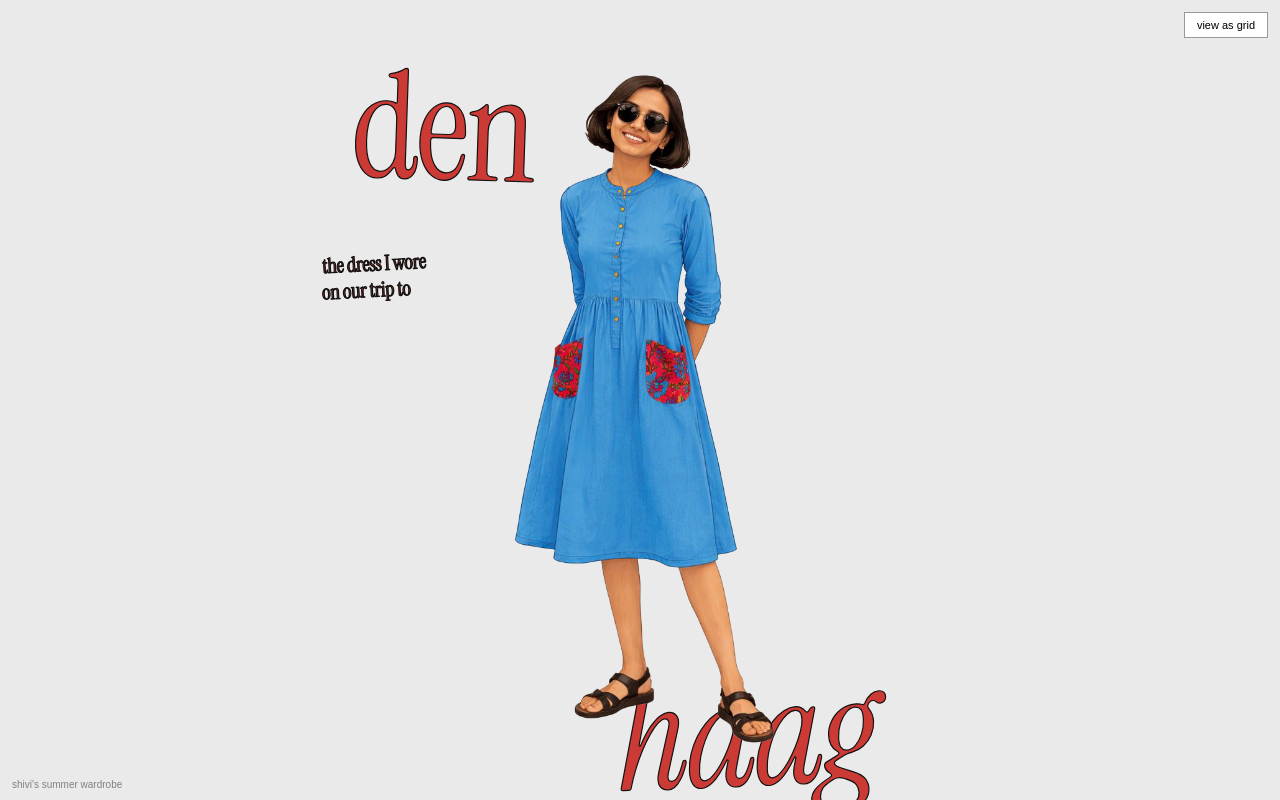
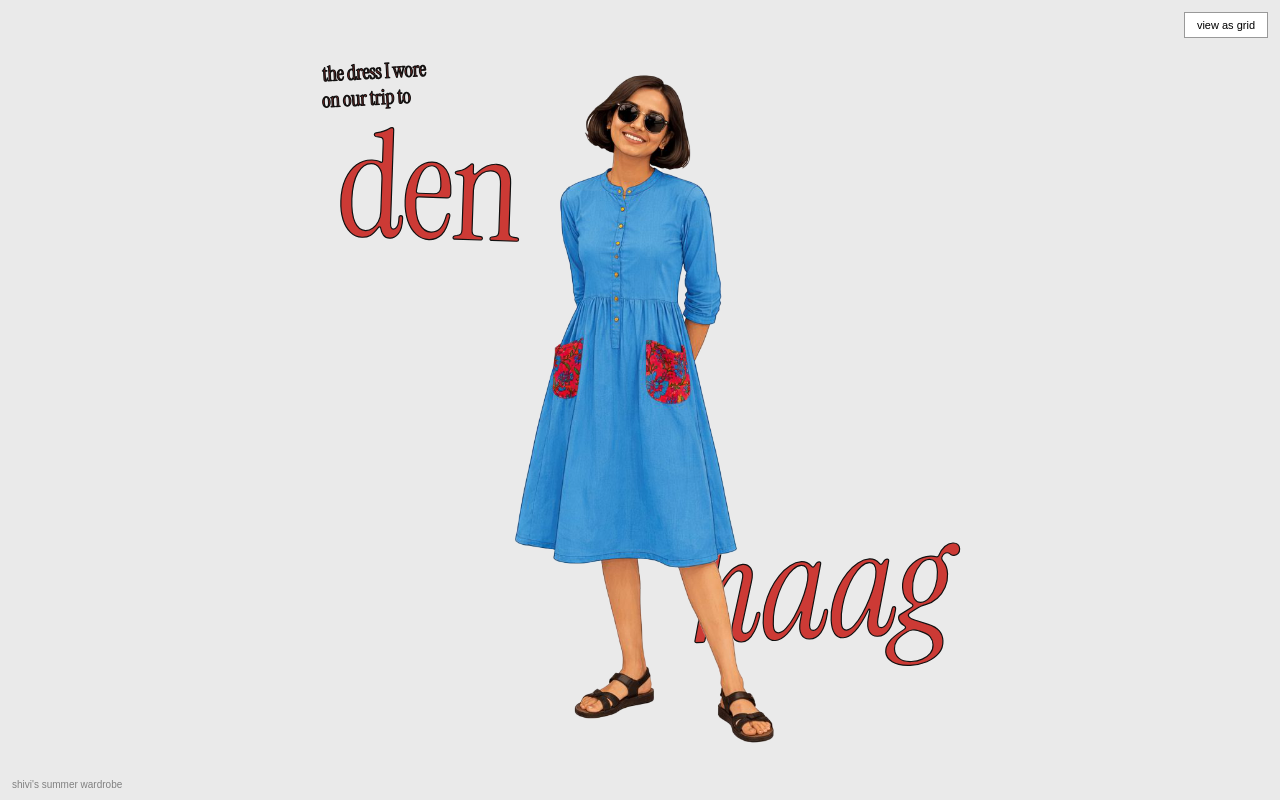
Before and after one commit to shivanidotsingh/wardrobe, a plain HTML site: page text.html in a window 1280 px wide. Drawn offline with Linux system fonts and the light colour scheme.

Commit message:
Update text.html

```diff
--- a/text.html
+++ b/text.html
@@ -174,25 +174,26 @@
 
 <script>
 /* ---------------------------------------------------------------
-   Canvas is 900 x 1050. At full height the figure is ~420 wide and
-   fills the canvas top to bottom, so the free space is horizontal
-   bands, not side margins:
+   Canvas is 900 x 1050. The figure is ~420 wide, centred.
 
-   TOP BAND      y 60–280    only your head is here (x ~400–500),
-                             so a hero word runs nearly full width.
-   BOTTOM BAND   y 870–1010  only feet. Same — wide open.
-   SIDE CHANNELS x 20–235 and x 680–880, for the middle third.
-                 Nothing wider than ~210 or it lands on you.
+   READING PATH — every poster runs the same way, so the sentence
+   holds together:
+       y  70–110   opening words, small, top left
+       y 110–290   first hero, top left, running right
+       y 300–560   the middle bits, side channels
+       y 680–760   final hero, pushed right, ending near x 860
 
    THREE TIERS
-   small   26–44   the, of, in, at, and — connectives and the
-                   run-on bits. Side channels only.
-   mid     90–160  secondary content words.
-   hero   160–210  the word the poster is about. Top or bottom band.
+   small   26–44   the, of, in, at, and — connectives.
+                   Side channels: x 20–235 or x 680–880.
+   mid     90–170  secondary content words.
+   hero   170–210  the word the poster is about. Crosses the
+                   figure, which is the point.
 
    Rough width: chars x 0.42 x fontSize. Keep x + width under 880.
 
    line = [text, fontSize, x, y, rotation, italic?]
+   Lines reveal in array order, so keep them in sentence order.
 ----------------------------------------------------------------*/
 const items = [
   {
@@ -200,10 +201,10 @@ const items = [
     caption: "the dress I wore on our trip to den haag.",
     color: "#cc3a35",
     lines: [
-      ["the dress I wore", 28, 20, 330, -3],
-      ["on our trip to", 28, 20, 366, -3],
-      ["den", 200, 60, 80, 2],
-      ["haag", 200, 420, 900, -2.5, 1]
+      ["the dress I wore", 28, 20, 70, -3],
+      ["on our trip to", 28, 20, 106, -3],
+      ["den", 200, 40, 160, 2],
+      ["haag", 200, 520, 700, -2.5, 1]
     ]
   },
   {
@@ -211,10 +212,10 @@ const items = [
     caption: "that indigo print dress with deep pockets.",
     color: "#29459a",
     lines: [
-      ["that indigo print", 28, 20, 330, -2.5],
-      ["dress with", 28, 20, 366, -2.5],
-      ["deep", 200, 50, 90, 2],
-      ["pockets", 170, 300, 900, -2, 1]
+      ["that indigo print", 28, 20, 70, -2.5],
+      ["dress with", 28, 20, 106, -2.5],
+      ["deep", 200, 40, 160, 2],
+      ["pockets", 170, 360, 700, -2, 1]
     ]
   },
   {
@@ -222,11 +223,11 @@ const items = [
     caption: "that westside dress richa said her mom also owned.",
     color: "#f4f1e8",
     lines: [
-      ["that", 30, 20, 320, -3],
-      ["westside", 180, 80, 80, 1.5],
-      ["dress richa said", 28, 680, 620, -2],
-      ["her mom also", 28, 680, 656, -2],
-      ["owned", 190, 320, 900, -2.5, 1]
+      ["that", 30, 20, 70, -3],
+      ["westside", 180, 50, 110, 1.5],
+      ["dress richa said", 28, 680, 420, -2],
+      ["her mom also", 28, 680, 456, -2],
+      ["owned", 190, 460, 700, -2.5, 1]
     ]
   },
   {
@@ -234,10 +235,10 @@ const items = [
     caption: "that family photo dress.",
     color: "#4a63c8",
     lines: [
-      ["that", 30, 20, 320, -3],
-      ["family", 200, 70, 80, 2],
-      ["photo", 170, 60, 880, -2],
-      ["dress", 170, 480, 960, 1.5, 1]
+      ["that", 30, 20, 70, -3],
+      ["family", 200, 40, 120, 2],
+      ["photo", 170, 400, 420, -2],
+      ["dress", 190, 460, 720, 1.5, 1]
     ]
   },
   {
@@ -245,10 +246,10 @@ const items = [
     caption: "that kutch trip skirt.",
     color: "#b2382f",
     lines: [
-      ["that", 30, 20, 320, -3],
-      ["kutch", 200, 60, 80, 2],
-      ["trip", 160, 60, 890, -2],
-      ["skirt", 180, 440, 950, 1.5, 1]
+      ["that", 30, 20, 70, -3],
+      ["kutch", 200, 40, 120, 2],
+      ["trip", 170, 420, 420, -2],
+      ["skirt", 190, 460, 720, 1.5, 1]
     ]
   },
   {
@@ -256,12 +257,12 @@ const items = [
     caption: "the linen top I wore last summer in France.",
     color: "#8fb3d9",
     lines: [
-      ["the linen top", 28, 20, 330, -2.5],
-      ["I wore", 28, 20, 366, -2.5],
-      ["last", 200, 60, 80, 2],
-      ["summer", 160, 430, 150, -2],
-      ["in", 44, 20, 420, -1],
-      ["france", 180, 380, 920, -2.5, 1]
+      ["the linen top", 28, 20, 70, -2.5],
+      ["I wore", 28, 20, 106, -2.5],
+      ["last", 200, 40, 160, 2],
+      ["summer", 160, 420, 300, -2],
+      ["in", 44, 20, 470, -1],
+      ["france", 180, 400, 700, -2.5, 1]
     ]
   },
   {
@@ -269,10 +270,10 @@ const items = [
     caption: "that small bird print dress.",
     color: "#e5b032",
     lines: [
-      ["that small", 28, 20, 330, -4],
-      ["bird", 200, 50, 80, 2.5],
-      ["print", 170, 460, 160, -3],
-      ["dress", 180, 300, 920, 1.5, 1]
+      ["that small", 28, 20, 70, -4],
+      ["bird", 200, 40, 120, 2.5],
+      ["print", 170, 420, 330, -3],
+      ["dress", 190, 460, 700, 1.5, 1]
     ]
   },
   {
@@ -280,9 +281,9 @@ const items = [
     caption: "the dress I have worn out.",
     color: "#41639b",
     lines: [
-      ["the dress I have", 28, 20, 330, -2.5],
-      ["worn", 200, 60, 80, 2],
-      ["out", 210, 480, 900, -2.5, 1]
+      ["the dress I have", 28, 20, 70, -2.5],
+      ["worn", 200, 40, 130, 2],
+      ["out", 210, 610, 700, -2.5, 1]
     ]
   },
   {
@@ -290,11 +291,11 @@ const items = [
     caption: "that dress a stranger complimented at the bienalle.",
     color: "#f4f1e8",
     lines: [
-      ["that dress a", 28, 20, 330, -2.5],
-      ["complimented", 28, 20, 366, -2.5],
-      ["stranger", 170, 60, 80, 1.5],
-      ["at the", 34, 680, 620, -2],
-      ["bienalle", 190, 120, 910, -2.5, 1]
+      ["that dress a", 28, 20, 70, -2.5],
+      ["stranger", 170, 40, 120, 1.5],
+      ["complimented", 28, 20, 300, -2.5],
+      ["at the", 34, 680, 420, -2],
+      ["bienalle", 190, 240, 700, -2.5, 1]
     ]
   },
   {
@@ -302,11 +303,11 @@ const items = [
     caption: "the dress I wore to cubbon park when mum was visiting.",
     color: "#3b4f96",
     lines: [
-      ["the dress I wore to", 26, 20, 330, -3],
-      ["cubbon", 190, 50, 80, 2],
-      ["park", 170, 560, 170, -2],
-      ["when mum", 90, 20, 880, 1.5],
-      ["was visiting", 90, 420, 960, -2, 1]
+      ["the dress I wore to", 26, 20, 70, -3],
+      ["cubbon", 190, 40, 120, 2],
+      ["park", 170, 560, 330, -2],
+      ["when mum", 70, 640, 560, 1.5],
+      ["was visiting", 90, 400, 700, -2, 1]
     ]
   },
   {
@@ -314,13 +315,13 @@ const items = [
     caption: "that dress I wore at the weekender and hardly ever again.",
     color: "#e08a95",
     lines: [
-      ["that dress I wore", 26, 20, 330, -2.5],
-      ["at the", 26, 20, 362, -2.5],
-      ["weekender", 160, 40, 80, 2],
-      ["and", 44, 680, 600, -2],
-      ["hardly", 120, 560, 650, -2.5, 1],
-      ["ever", 130, 20, 880, 1.5],
-      ["again", 130, 400, 960, -2, 1]
+      ["that dress I wore", 26, 20, 70, -2.5],
+      ["at the", 26, 20, 102, -2.5],
+      ["weekender", 160, 40, 150, 2],
+      ["and", 44, 680, 400, -2],
+      ["hardly", 120, 560, 450, -2.5, 1],
+      ["ever", 130, 20, 640, 1.5],
+      ["again", 130, 540, 720, -2, 1]
     ]
   },
   {
@@ -328,11 +329,11 @@ const items = [
     caption: "that denim skirt I wore to karaoke in valence.",
     color: "#6288ad",
     lines: [
-      ["that denim skirt", 28, 20, 330, -2.5],
-      ["I wore to", 28, 20, 366, -2.5],
-      ["karaoke", 180, 40, 80, 2],
-      ["in", 44, 20, 420, -1.5],
-      ["valence", 170, 340, 910, -2.5, 1]
+      ["that denim skirt", 28, 20, 70, -2.5],
+      ["I wore to", 28, 20, 106, -2.5],
+      ["karaoke", 180, 40, 160, 2],
+      ["in", 44, 20, 470, -1.5],
+      ["valence", 170, 360, 700, -2.5, 1]
     ]
   },
   {
@@ -340,11 +341,11 @@ const items = [
     caption: "that second-hand diwali dress from indiska.",
     color: "#a4523c",
     lines: [
-      ["that second-hand", 28, 20, 330, -3],
-      ["diwali", 200, 50, 80, 2],
-      ["dress", 160, 20, 880, -2],
-      ["from", 44, 680, 600, 1.5],
-      ["indiska", 170, 370, 960, -2.5, 1]
+      ["that second-hand", 28, 20, 70, -3],
+      ["diwali", 200, 40, 120, 2],
+      ["dress", 160, 440, 340, -2],
+      ["from", 44, 680, 500, 1.5],
+      ["indiska", 170, 360, 700, -2.5, 1]
     ]
   },
   {
@@ -352,10 +353,10 @@ const items = [
     caption: "the dress that reminds me of mumbai monsoons.",
     color: "#2f63b5",
     lines: [
-      ["the dress that", 28, 20, 330, -2.5],
-      ["reminds me of", 28, 20, 366, -2.5],
-      ["mumbai", 190, 50, 80, 2],
-      ["monsoons", 180, 160, 910, -2.5, 1]
+      ["the dress that", 28, 20, 70, -2.5],
+      ["reminds me of", 28, 20, 106, -2.5],
+      ["mumbai", 190, 40, 160, 2],
+      ["monsoons", 180, 260, 700, -2.5, 1]
     ]
   },
   {
@@ -363,12 +364,12 @@ const items = [
     caption: "that top I wore to lunch with Shruthi at that vietnamese place.",
     color: "#df6b80",
     lines: [
-      ["that top I wore to", 28, 20, 330, -2.5],
-      ["lunch with", 28, 20, 366, -2.5],
-      ["shruthi", 180, 40, 80, 2],
-      ["at that", 34, 680, 620, -2],
-      ["vietnamese", 130, 20, 880, 1.5],
-      ["place", 170, 420, 960, -2.5, 1]
+      ["that top I wore to", 28, 20, 70, -2.5],
+      ["lunch with", 28, 20, 106, -2.5],
+      ["shruthi", 180, 40, 160, 2],
+      ["at that", 34, 680, 420, -2],
+      ["vietnamese", 130, 20, 560, 1.5],
+      ["place", 170, 520, 700, -2.5, 1]
     ]
   }
 ];
@@ -401,14 +402,6 @@ function fitCanvas(){
   canvas.style.transform = 'scale(' + s + ')';
 }
 
-/* pieces land whole, scrambled order, uneven beats */
-function scrambled(n){
-  const out = [];
-  for (let k = 1; k < n; k += 2) out.push(k);
-  for (let k = 0; k < n; k += 2) out.push(k);
-  return out;
-}
-
 function renderPoster(){
   timers.forEach(clearTimeout);
   timers = [];
@@ -432,12 +425,12 @@ function renderPoster(){
     return el;
   });
 
-  const order = scrambled(nodes.length);
-  const BEAT = 190;
-  order.forEach(function(target, n){
-    const jitter = (n % 2 ? 0.62 : 1.18);
+  /* pieces land whole, in sentence order, on slightly uneven beats */
+  const BEAT = 210;
+  nodes.forEach(function(node, n){
+    const jitter = (n % 2 ? 0.85 : 1.15);
     timers.push(setTimeout(function(){
-      nodes[target].classList.add('on');
+      node.classList.add('on');
     }, Math.round(BEAT * n * jitter) + 140));
   });
 }
```
